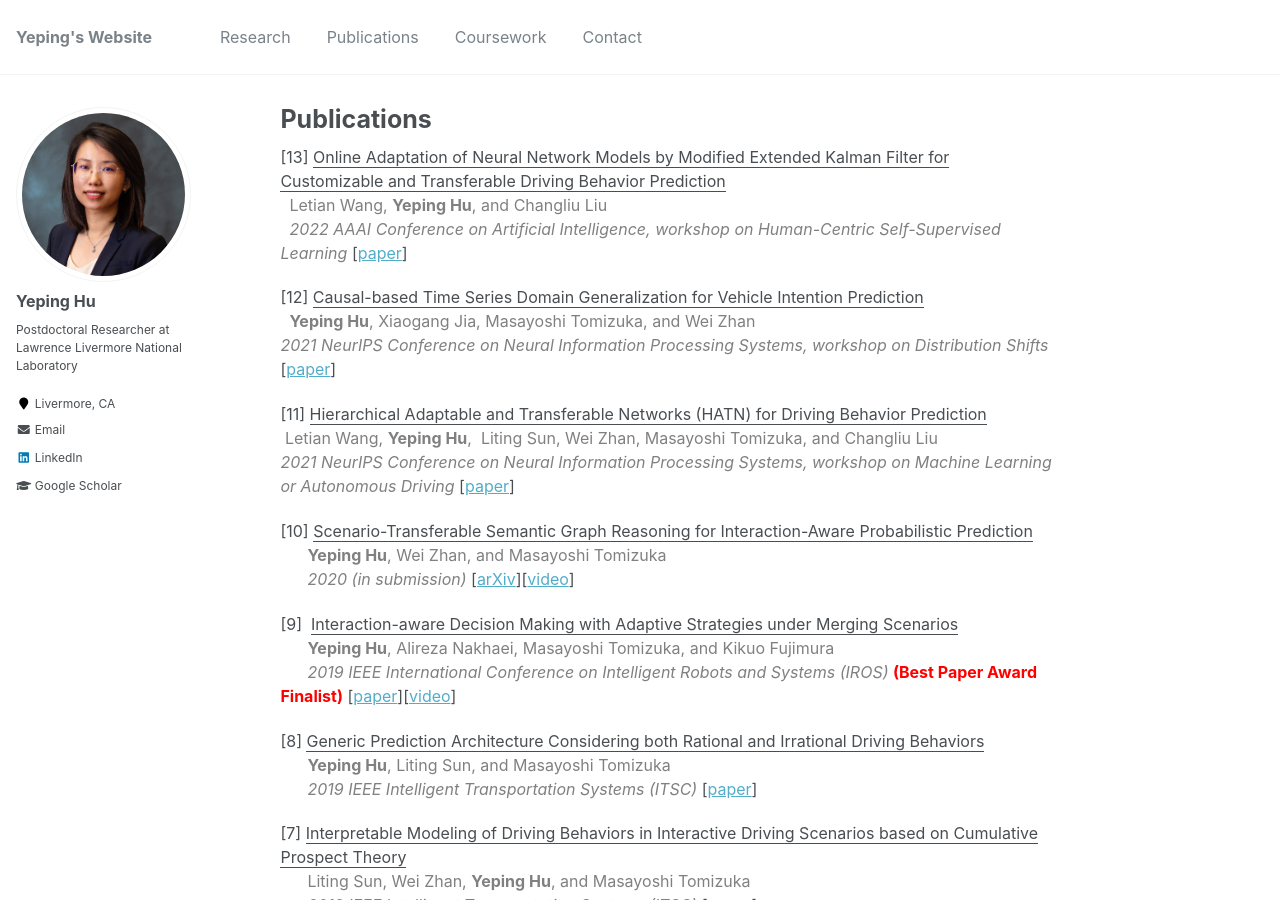
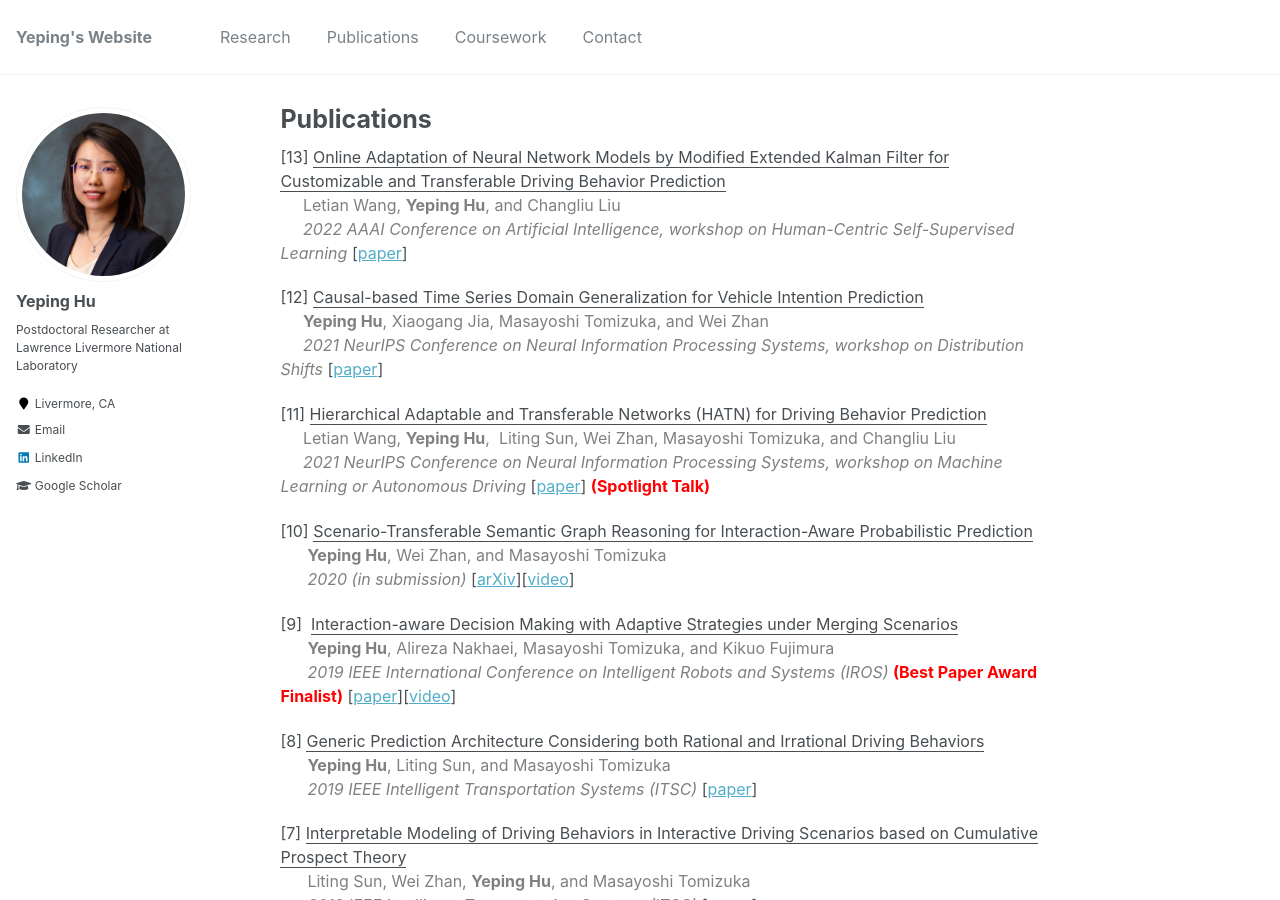
Before and after one commit to Yeping-Hu/yeping-hu.github.io, a Jekyll site: the page built from _pages/publications.md, in a window 1280 px wide and 900 px high. Built offline with Jekyll 4.4.1, drawn with Linux system fonts in a browser that asks for light colours; a script that is not in the unit is left out.

Commit message:
add papers

```diff
--- a/_pages/publications.md
+++ b/_pages/publications.md
@@ -10,11 +10,11 @@ body, td {
    font-size: 16px;
 }
 </style>
-[13] <u>Online Adaptation of Neural Network Models by Modified Extended Kalman Filter for Customizable and Transferable Driving Behavior Prediction</u><br />&nbsp;&nbsp;<span style="color:gray">Letian Wang, **Yeping Hu**, and Changliu Liu</span><br /><span style="color:gray">&nbsp;&nbsp;*2022 AAAI Conference on Artificial Intelligence, workshop on Human-Centric Self-Supervised Learning*</span> [[paper](https://arxiv.org/abs/2112.06129){:target="_blank"}]
+[13] <u>Online Adaptation of Neural Network Models by Modified Extended Kalman Filter for Customizable and Transferable Driving Behavior Prediction</u><br />&nbsp;&nbsp;&nbsp;&nbsp;&nbsp;<span style="color:gray">Letian Wang, **Yeping Hu**, and Changliu Liu</span><br /><span style="color:gray">&nbsp;&nbsp;&nbsp;&nbsp;&nbsp;*2022 AAAI Conference on Artificial Intelligence, workshop on Human-Centric Self-Supervised Learning*</span> [[paper](https://arxiv.org/abs/2112.06129){:target="_blank"}]
 
-[12] <u>Causal-based Time Series Domain Generalization for Vehicle Intention Prediction</u><br />&nbsp;<span style="color:gray"> **Yeping Hu**, Xiaogang Jia, Masayoshi Tomizuka, and Wei Zhan</span><br /><span style="color:gray">*2021 NeurIPS Conference on Neural Information Processing Systems, workshop on Distribution Shifts*</span> [[paper](https://arxiv.org/abs/2112.02093){:target="_blank"}]
+[12] <u>Causal-based Time Series Domain Generalization for Vehicle Intention Prediction</u><br />&nbsp;&nbsp;&nbsp;&nbsp;<span style="color:gray"> **Yeping Hu**, Xiaogang Jia, Masayoshi Tomizuka, and Wei Zhan</span><br /><span style="color:gray">&nbsp;&nbsp;&nbsp;&nbsp;&nbsp;*2021 NeurIPS Conference on Neural Information Processing Systems, workshop on Distribution Shifts*</span> [[paper](https://arxiv.org/abs/2112.02093){:target="_blank"}]
 
-[11] <u>Hierarchical Adaptable and Transferable Networks (HATN) for Driving Behavior Prediction</u><br />&nbsp;<span style="color:gray">Letian Wang, **Yeping Hu**,  Liting Sun, Wei Zhan, Masayoshi Tomizuka, and Changliu Liu</span><br /><span style="color:gray">*2021 NeurIPS Conference on Neural Information Processing Systems, workshop on Machine Learning or Autonomous Driving*</span> [[paper](https://arxiv.org/abs/2111.00788){:target="_blank"}]
+[11] <u>Hierarchical Adaptable and Transferable Networks (HATN) for Driving Behavior Prediction</u><br />&nbsp;&nbsp;&nbsp;&nbsp;&nbsp;<span style="color:gray">Letian Wang, **Yeping Hu**,  Liting Sun, Wei Zhan, Masayoshi Tomizuka, and Changliu Liu</span><br /><span style="color:gray">&nbsp;&nbsp;&nbsp;&nbsp;&nbsp;*2021 NeurIPS Conference on Neural Information Processing Systems, workshop on Machine Learning or Autonomous Driving*</span> [[paper](https://arxiv.org/abs/2111.00788){:target="_blank"}] <span style="color:red">**(Spotlight Talk)** </span>
 
 [10] <u>Scenario-Transferable Semantic Graph Reasoning for Interaction-Aware Probabilistic Prediction</u><br />		&nbsp;&nbsp;&nbsp;&nbsp;&nbsp;&nbsp;<span style="color:gray">**Yeping Hu**, Wei Zhan, and Masayoshi Tomizuka</span><br />		&nbsp;&nbsp;&nbsp;&nbsp;&nbsp;&nbsp;<span style="color:gray">*2020 (in submission)*</span> [[arXiv](http://arxiv.org/abs/2004.03053){:target="_blank"}]\[[video](https://youtu.be/ku_UWa86nYQ){:target="_blank"}\]
 
```
